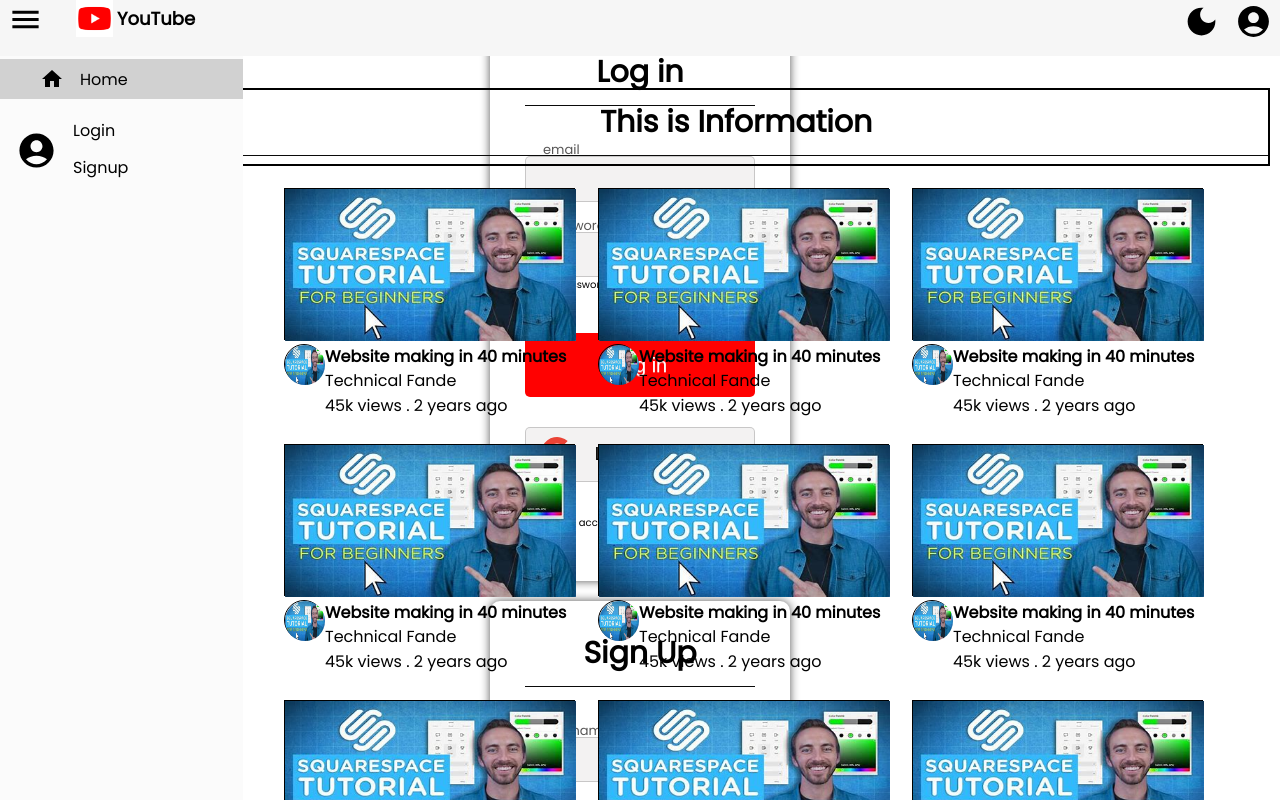
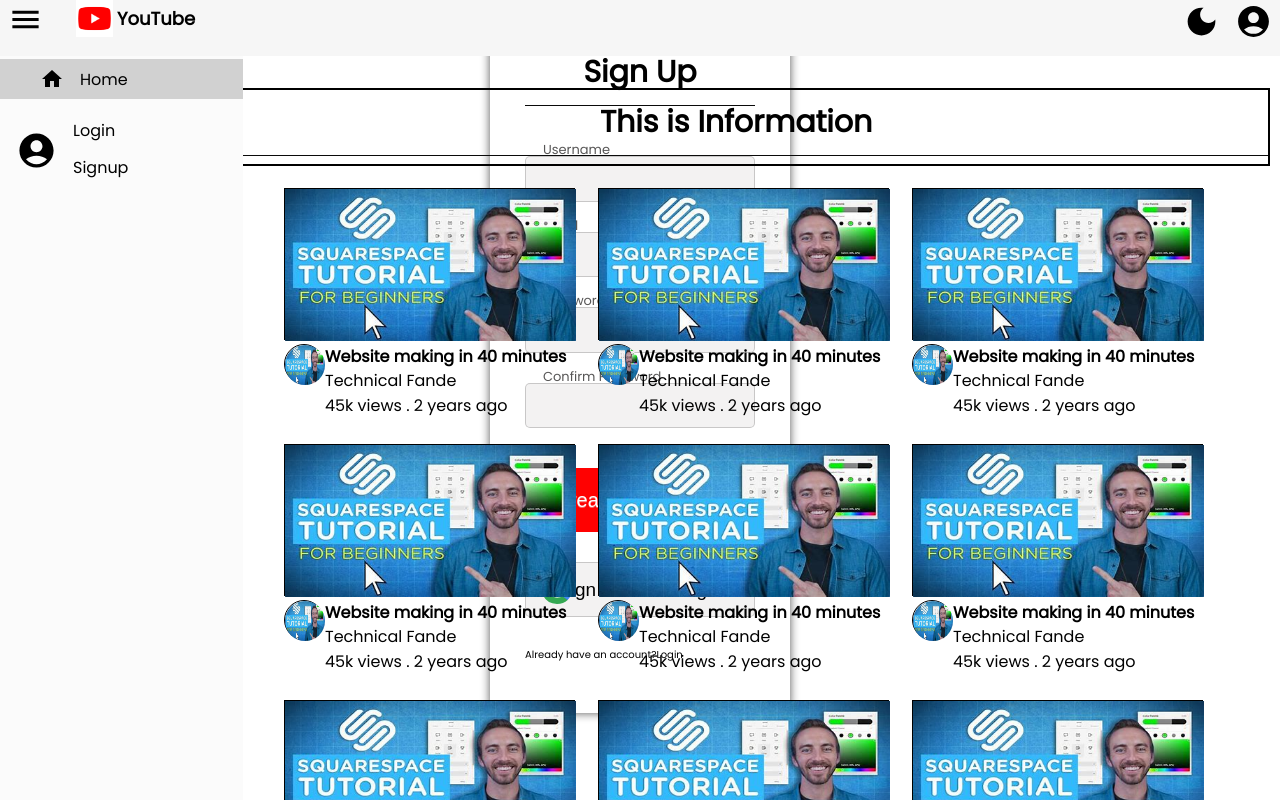
Before and after one commit to Developer-Us/Final-Year-Project, a React (Create React App) app: page /login in a window 1280 px wide. Shown: the top 800 px of the page. Built offline with nearby package versions, Linux system fonts and the light colour scheme; a web font is replaced by a local one.

Commit message:
Update Login.js

```diff
--- a/src/Components/Login.js
+++ b/src/Components/Login.js
@@ -4,7 +4,7 @@ import "../Styles/Login.css";
 export default function Login() {
   return (
     <>
-      <div className={"Login"}>
+      <div className={"Login"} style={{display:"none"}}>
         <form>
           <h2>Log in</h2>
 
```
